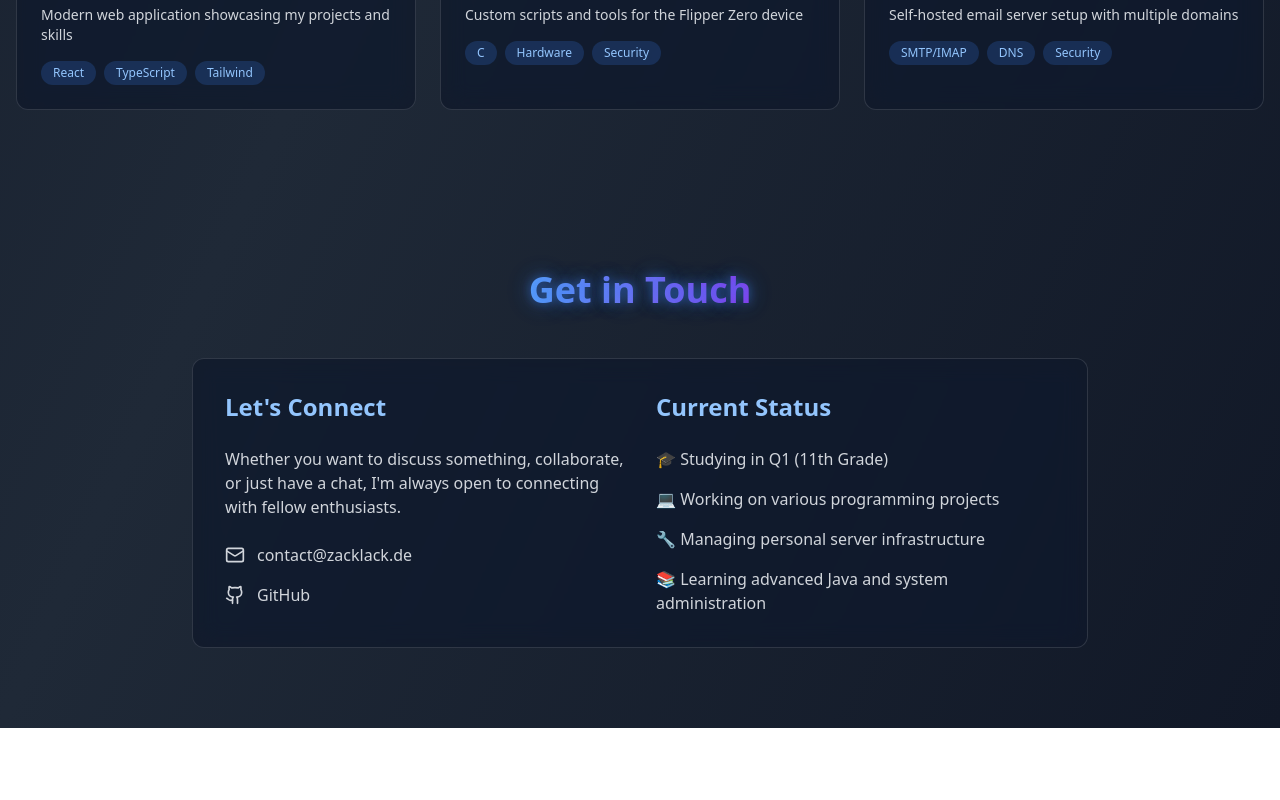
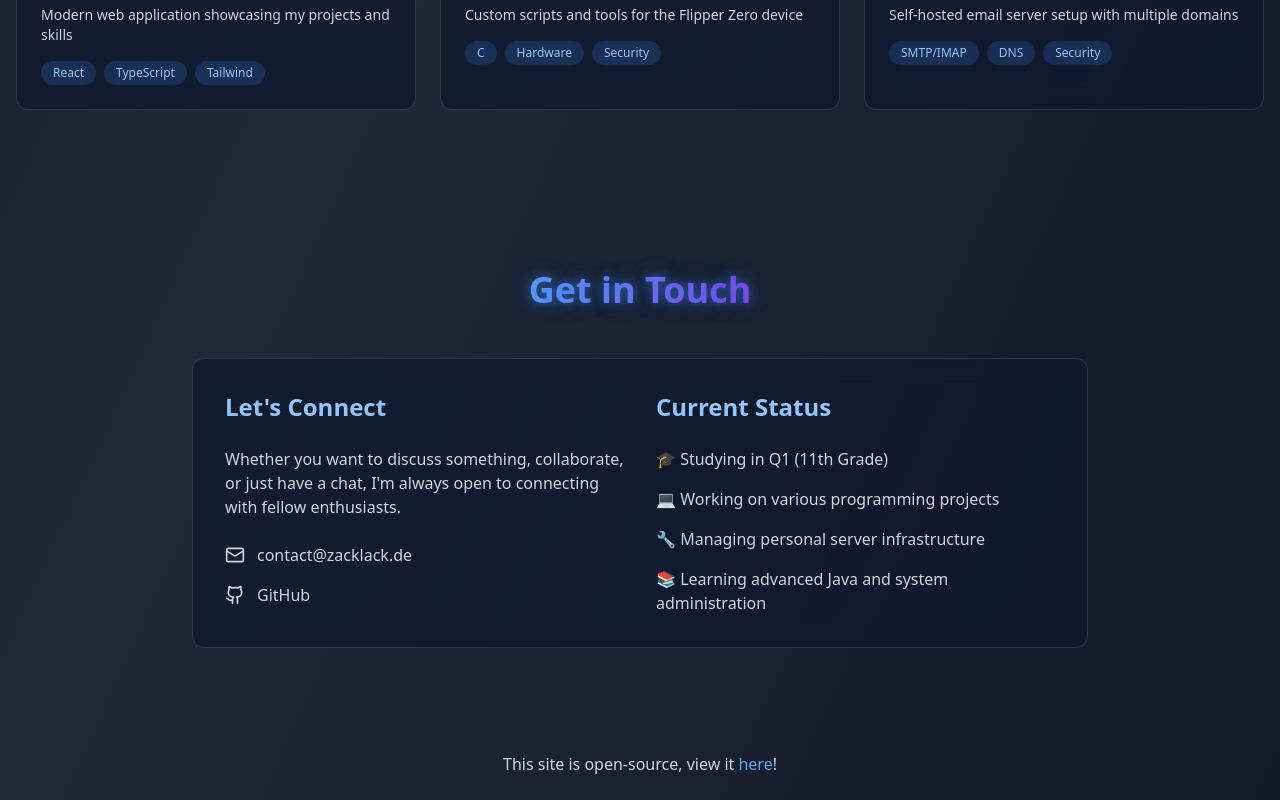
Before and after one commit to Zzackllack/Portfolio, a React (Vite) app: page / in a window 1280 px wide. Shown: the part 2022-2822 px from the top of the page. Before the commit the page ends 2750 px from the top, so only its background shows below. Built offline with nearby package versions, Linux system fonts and the light colour scheme.

Commit message:
Add Footer component and integrate it into the App

```diff
--- a/src/App.tsx
+++ b/src/App.tsx
@@ -14,6 +14,7 @@ import HeroSection from "./components/HeroSection";
 import AboutSection from "./components/AboutSection";
 import ProjectsSection from "./components/ProjectsSection";
 import ContactSection from "./components/ContactSection";
+import Footer from "./components/Footer";
 
 function App() {
   return (
@@ -25,6 +26,7 @@ function App() {
         <ProjectsSection />
         <ContactSection />
       </main>
+      <Footer />
     </div>
   );
 }
--- /dev/null
+++ b/src/components/Footer.tsx
@@ -0,0 +1,20 @@
+import React from "react";
+
+export default function Footer() {
+  return (
+    <footer className="py-6 text-center text-gray-300">
+      <p>
+        This site is open-source, view it{" "}
+        <a
+          href="https://github.com/Zzackllack/portfolio"
+          target="_blank"
+          rel="noopener noreferrer"
+          className="text-blue-400 hover:underline"
+        >
+          here
+        </a>
+        !
+      </p>
+    </footer>
+  );
+}
```
